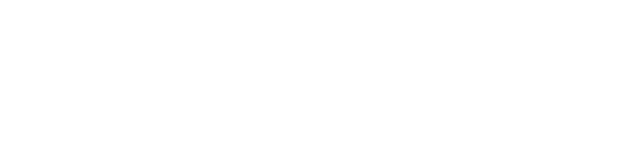
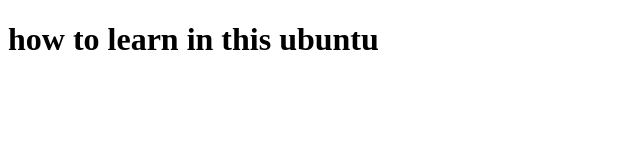
Before and after one commit to ahanaf607307/practice-add-github, a plain HTML site: page index.html in a window 1280 px wide. Shown: the whole page, without its empty margins (0-640 px from the left). Drawn offline with Linux system fonts and the light colour scheme.

Commit message:
second command

```diff
--- a/index.html
+++ b/index.html
@@ -8,6 +8,6 @@
     </title>
 </head>
 <body>
-
+    <h1>how to learn in this ubuntu</h1>
 </body>
 </html>
```
